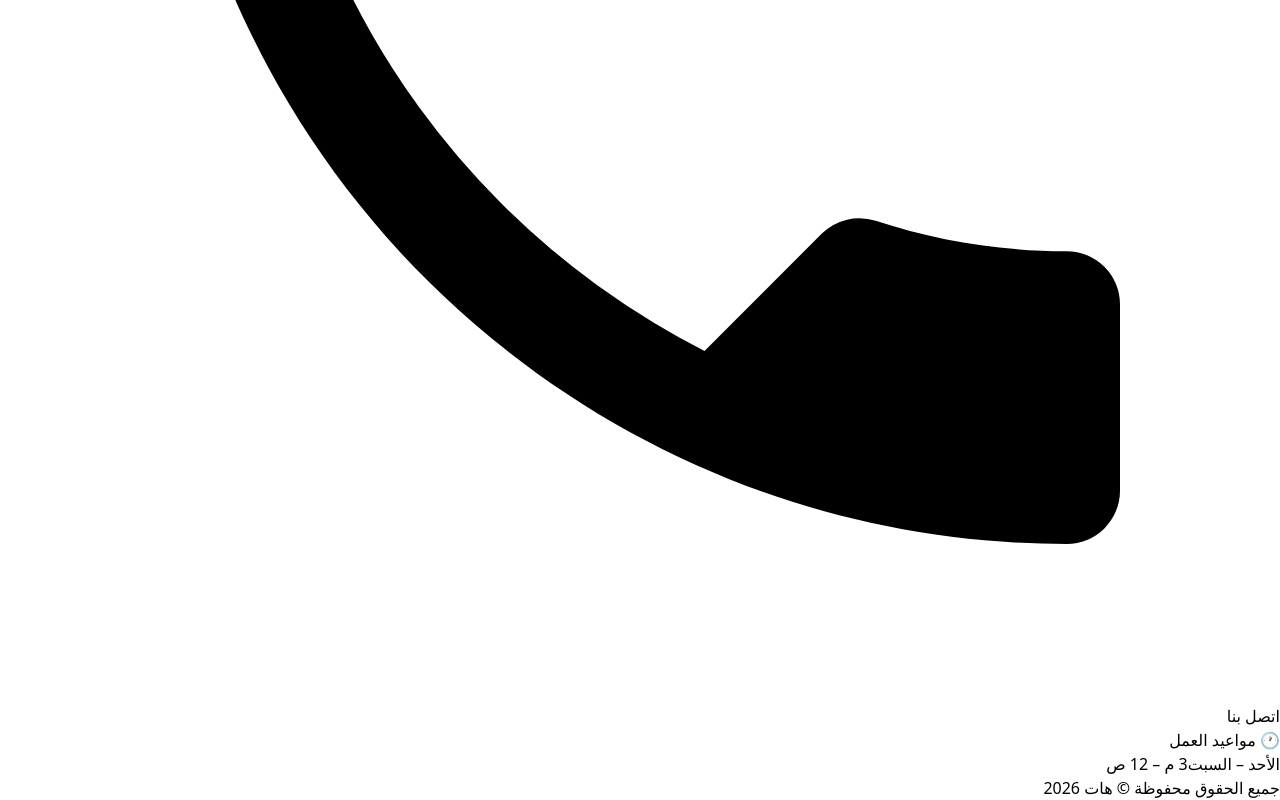
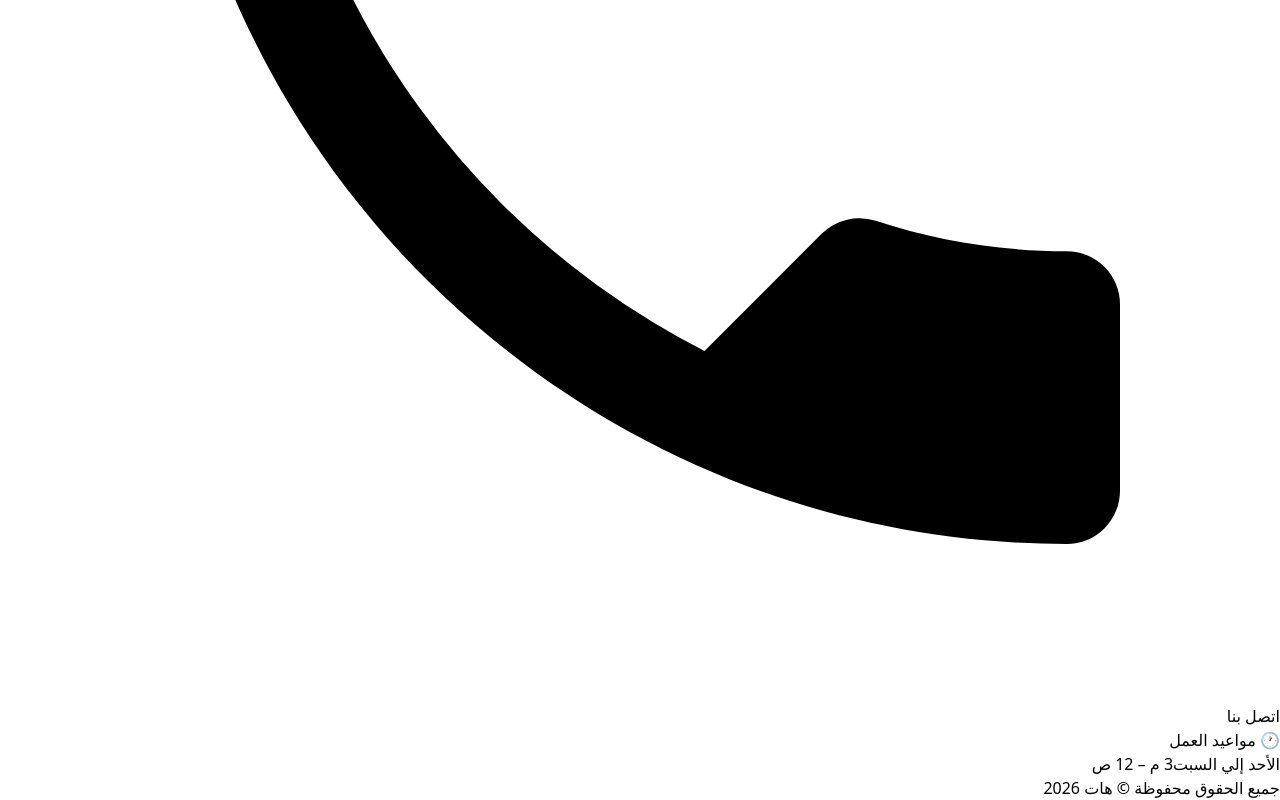
Before and after one commit to mostafamt/haat, a React (Vite) app: page / in a window 1280 px wide. Shown: the part 5774-6574 px from the top of the page. Built offline with nearby package versions, Linux system fonts and the light colour scheme; no server answers; the database is empty.

Commit message:
replace - in working hours

```diff
--- a/src/components/WorkingHoursDisplay.jsx
+++ b/src/components/WorkingHoursDisplay.jsx
@@ -28,7 +28,7 @@ function groupDays(hours) {
     groups.push({
       label: days.length === 1
         ? days[0].day
-        : `${days[0].day} – ${days[days.length - 1].day}`,
+        : `${days[0].day} ${content.workingHours.to} ${days[days.length - 1].day}`,
       indices: days.map((_, k) => i + k),
       open:  cur.open,
       close: cur.close,
--- a/src/data/content.json
+++ b/src/data/content.json
@@ -345,6 +345,7 @@
     "saveSuccess": "✅ تم حفظ المواعيد",
     "saveError": "فشل حفظ المواعيد",
     "storeToggleTitle": "حالة المتجر",
-    "workingHoursNote": "مواعيد العمل الافتراضية"
+    "workingHoursNote": "مواعيد العمل الافتراضية",
+    "to": "إلي"
   }
 }
```
